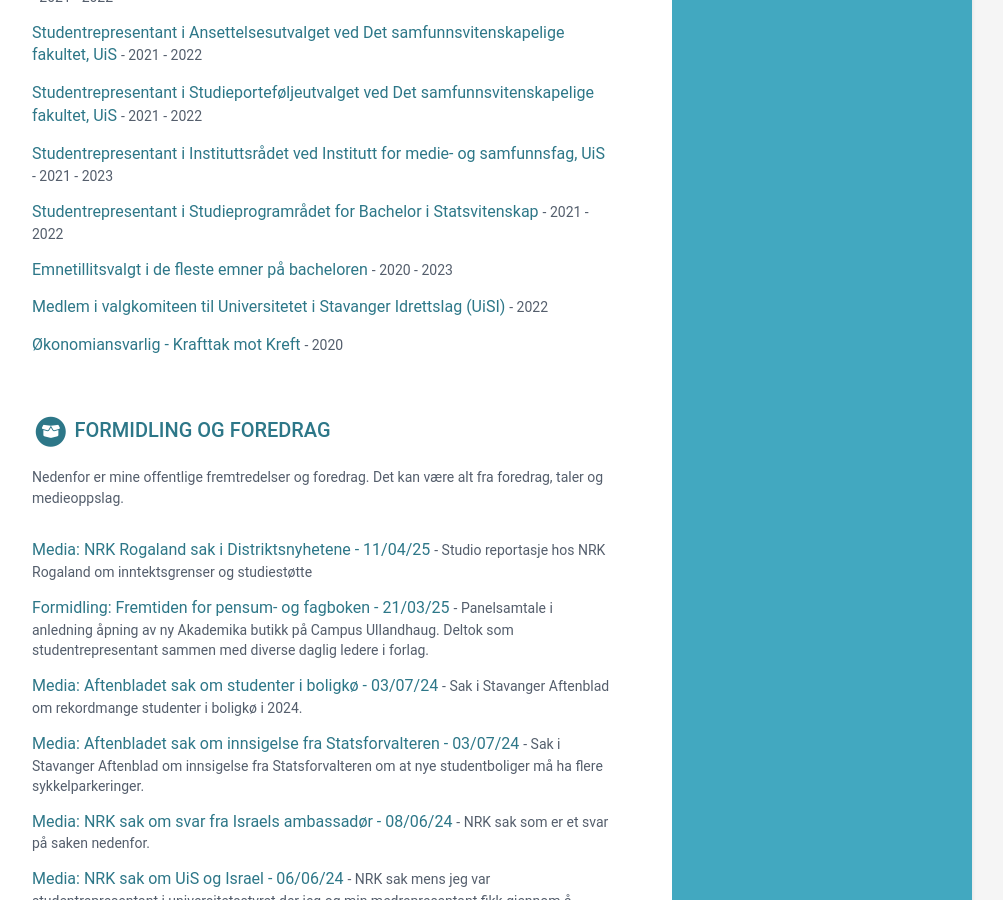
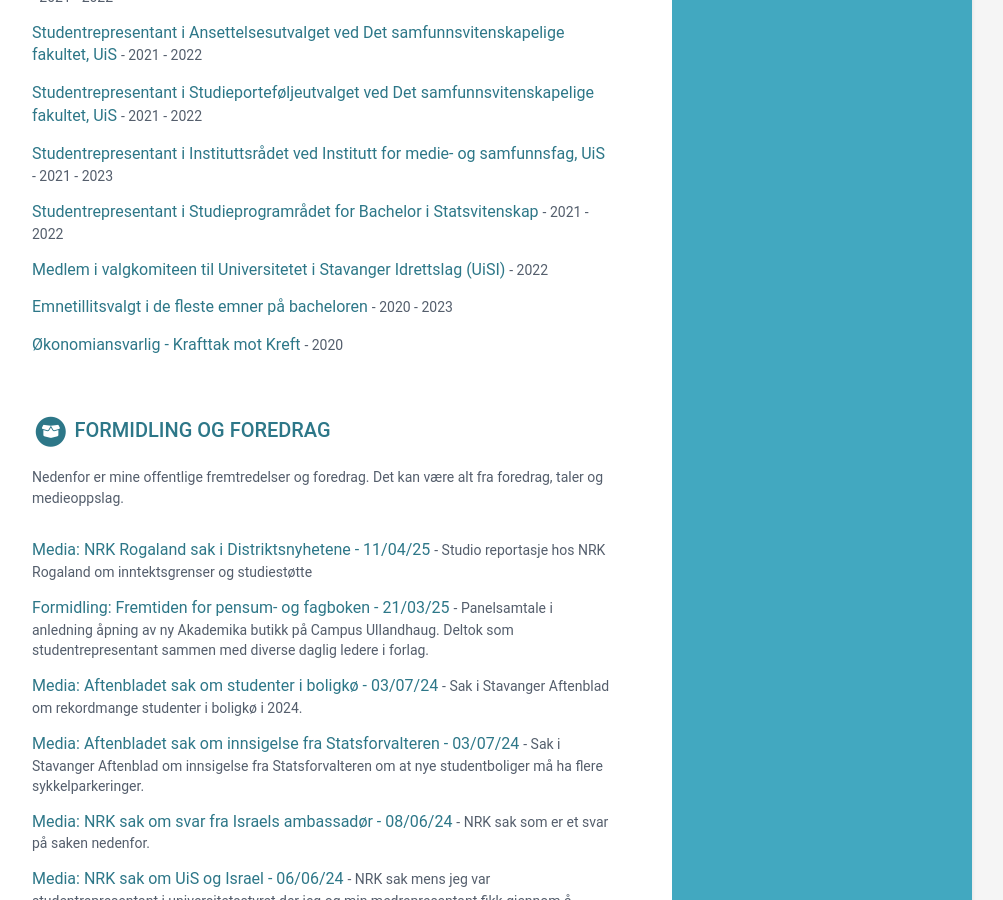
Before and after one commit to KnutSolvig/knutsolvig.github.io, a Jekyll site: the page built from index.html, in a window 1280 px wide and 900 px high, scrolled down 5422 px. Shown: the whole window, without its empty margins (168-1171 px from the left). Built offline with Jekyll 4.4.1, drawn with Linux system fonts in a browser that asks for light colours; part of the change alters nothing that is shown; some of the changed text lies outside the part shown.

```diff
--- a/_data/data.yml
+++ b/_data/data.yml
@@ -146,7 +146,7 @@ experiences:
       Som husvert tilrettelegger man for et godt bomiljø blant studentene som bor i studentboligen. Jeg var husvert i SiS Rennebergstien og hadde ansvaret for hundretalls boliger og oppfølging av vasking av felles arealer, blant annet.
 
   - role: Vaktmester
-    time: 2023 - 2023
+    time: 2023
     company: Studentsamskipnaden i Stavanger
     details: |
       Sommervikar som vaktmester i SiS Bolig. Sjekking utvask av studentboliger, rydding, feilsøking av sluk, vask og annet teknisk utstyr, osv.
@@ -192,7 +192,7 @@ experiences:
         - Praksis
 
   - role: Valgmedarbeider
-    time: 2023 - 2023
+    time: 2023
     company: Stavanger kommune
     details: |
       Jobbet under kommune- og fylkesvalget i Norge i 2023. Både i forhåndstemmingsperioden samt valgtinget. Mye variert arbeid med kontakt med andre. Tidvis utfordrende situasjoner der jeg måtte håndtere en del stress.
@@ -230,7 +230,7 @@ experiences:
       Som studiegruppeleder la jeg til rette for at studenter på sitt første år av bachelorstudiet skal få god anledning til å diskutere pensum og andre relevante ting for å få det beste ut av studiet.
 
   - role: Valgmedarbeider
-    time: 2021 - 2021
+    time: 2021
     company: Stavanger kommune
     details: |
       Jeg jobbet som valgmedarbeider, registrerte valgstemmer under stortingsvalget 2021. Telte også stemmene manuelt og ved digital skanning.
@@ -239,7 +239,7 @@ experiences:
         - Lange og varierte arbeidsdager
 
   - role: Sommervikar
-    time: 2020 - 2020
+    time: 2020
     company: Norsk Hydro AS
     details: |
       Jobbet sommeren 2020 i Norsk Hydro i elektrolysehallen. Varierte skift, både dag, kveld og natt samt 12 timers vakter. Svært psykisk og fysisk tung jobb med verneutstyr og høy varme. Lærte meg her å håndtere mye stress og venting
@@ -258,7 +258,7 @@ experiences:
         - Grafisk design
 
   - role: Avisbud
-    time: 2013 - 2013
+    time: 2013
     company: VG - Verdens Gang AS
     details: |
       Leverte dagens avis til nabolag i området hver søndags morgen.
@@ -301,11 +301,11 @@ projects:
   - title: Studentrepresentant i Studieprogramrådet for Bachelor i Statsvitenskap
     tagline: "2021 - 2022"
 
+  - title: Medlem i valgkomiteen til Universitetet i Stavanger Idrettslag (UiSI)
+    tagline: "2022"
+
   - title: Emnetillitsvalgt i de fleste emner på bacheloren
     tagline: "2020 - 2023"
-
-  - title: Medlem i valgkomiteen til Universitetet i Stavanger Idrettslag (UiSI)
-    tagline: "2022"
 
   - title: Økonomiansvarlig - Krafttak mot Kreft
     tagline: "2020"
```
